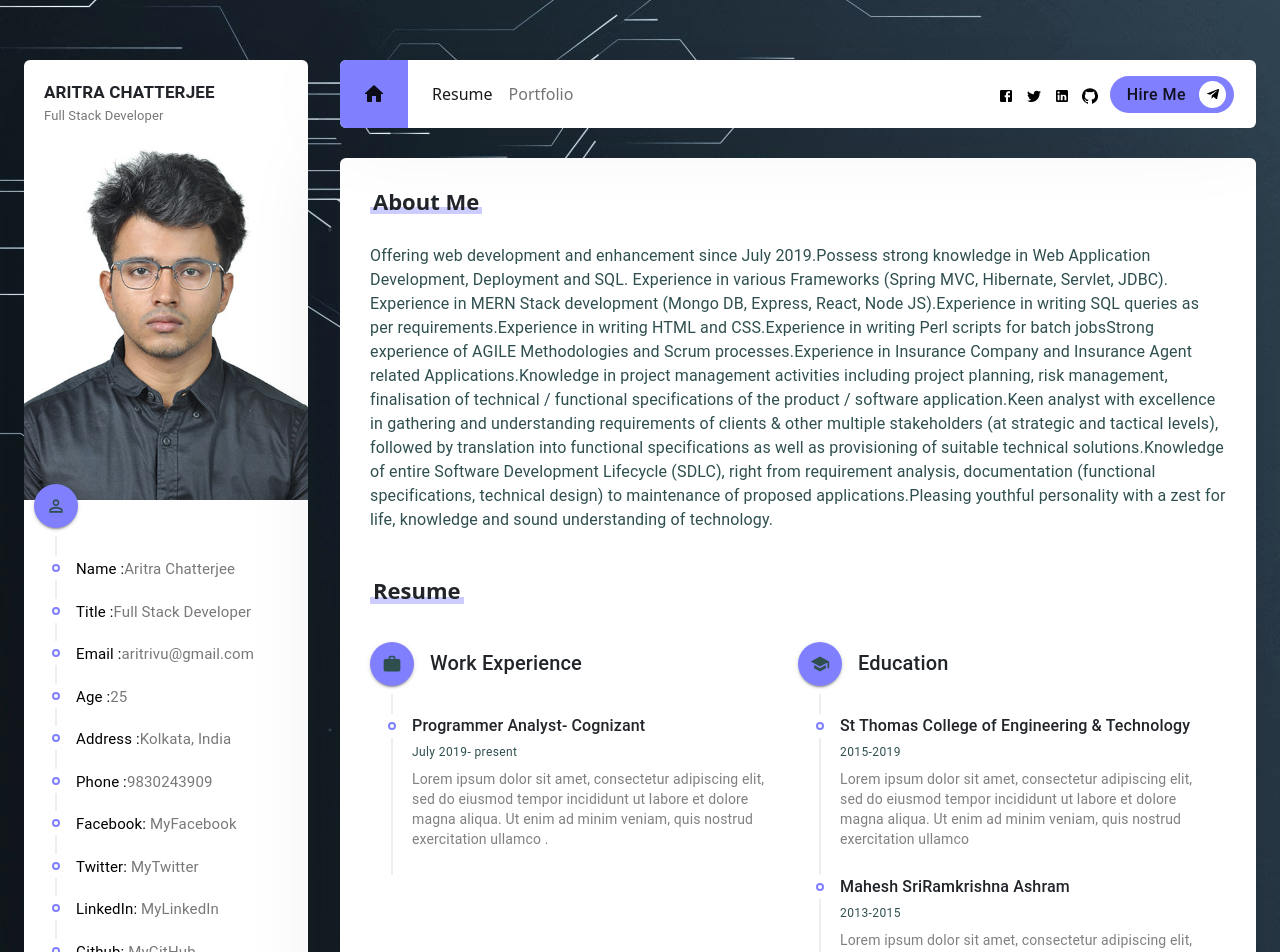
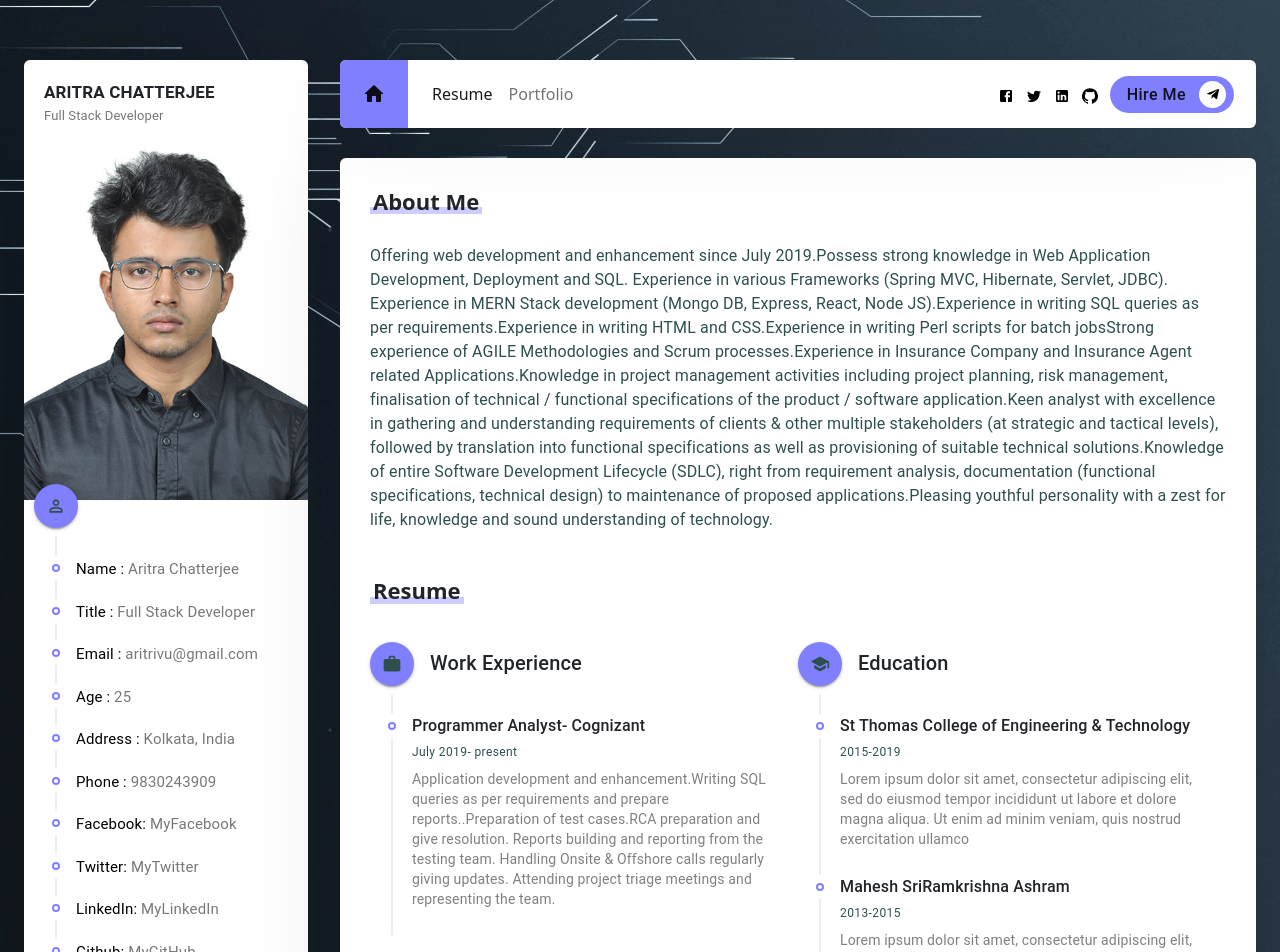
Before and after one commit to Aritra1296/Portfolio-Frontend, a React (Create React App) app: page / in a window 1280 px wide. Shown: the top 952 px of the page. Built offline with nearby package versions, Linux system fonts and the light colour scheme.

Commit message:
no message

```diff
--- a/src/utils/resumeData.js
+++ b/src/utils/resumeData.js
@@ -47,7 +47,7 @@ export default {
       title: 'Programmer Analyst- Cognizant ',
       date: 'July 2019- present',
       description:
-        'Lorem ipsum dolor sit amet, consectetur adipiscing elit, sed do eiusmod tempor incididunt ut labore et dolore magna aliqua. Ut enim ad minim veniam, quis nostrud exercitation ullamco . ',
+        'Application development and enhancement.Writing SQL queries as per requirements and prepare reports..Preparation of test cases.RCA preparation and give resolution. Reports building and reporting from the testing team. Handling Onsite & Offshore calls regularly giving updates. Attending project triage meetings and representing the team. ',
     },
   ],
   educations: [
```
Also changed, not shown: src/components/Profile/Profile.js (+7 -13 lines).
